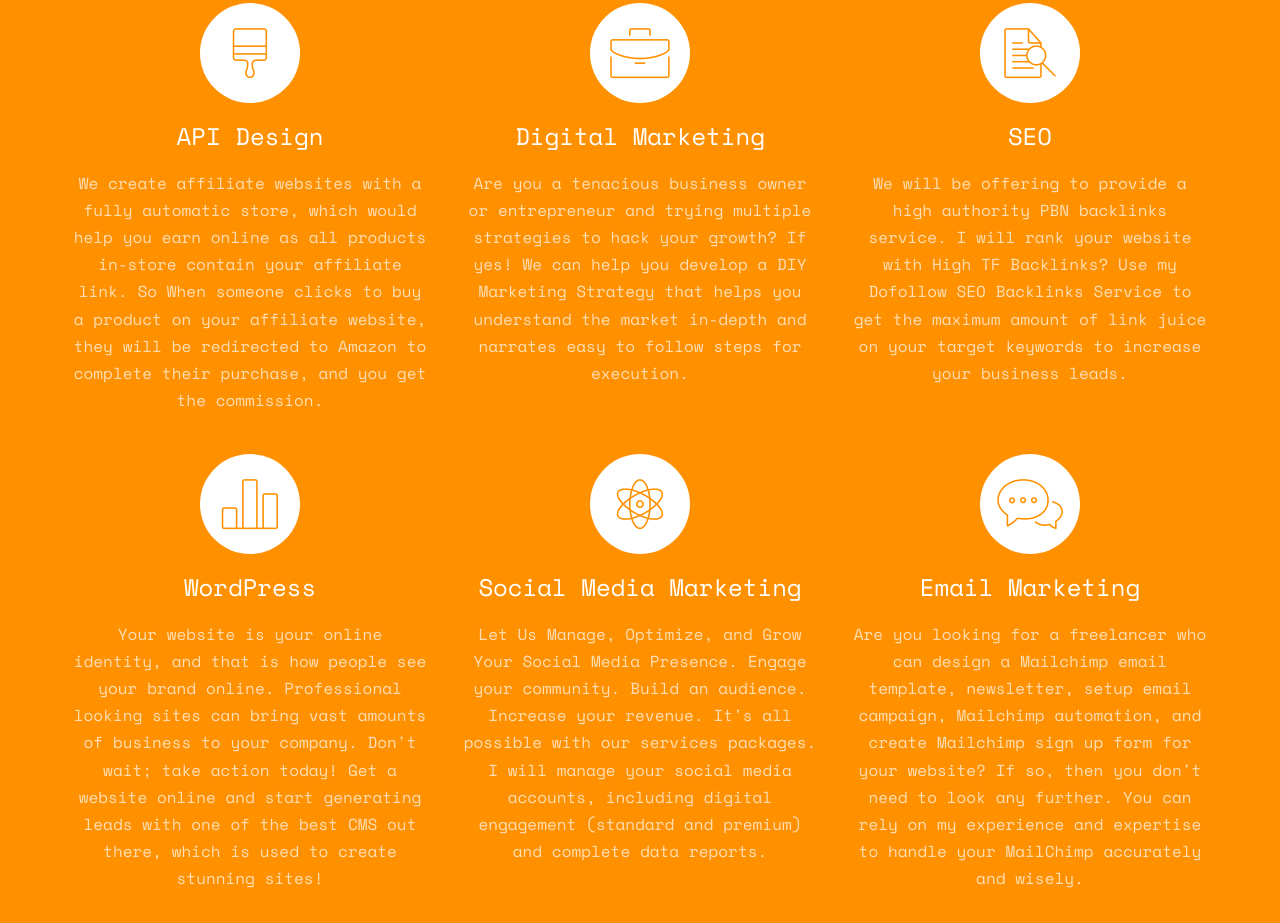
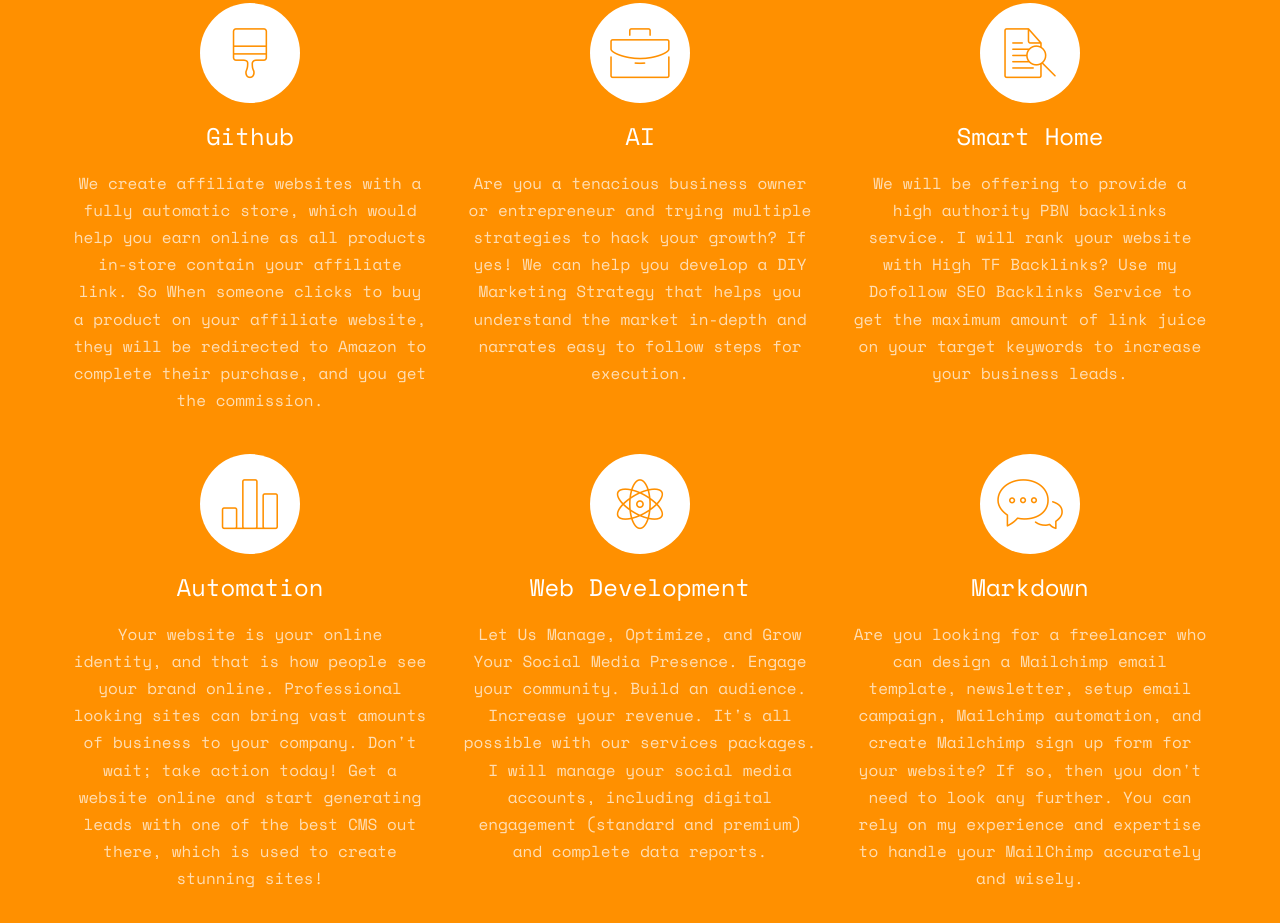
Before and after one commit to amaanmajeed/WebPortfolio, a plain HTML site: page index.html in a window 1280 px wide. Shown: the part 3459-4382 px from the top of the page. Drawn offline with nearby package versions, Linux system fonts and the light colour scheme; files whose address does not match are found by name.

Commit message:
Updated Services

```diff
--- a/index.html
+++ b/index.html
@@ -220,7 +220,7 @@
 								<i class="icon-paintbrush"></i>
 							</span>
 							<div class="feature-copy">
-								<h3>API Design</h3>
+								<h3>Github</h3>
 								<p>We create affiliate websites with a fully automatic store, which would help you earn online as all products in-store contain your affiliate link. So When someone clicks to buy a product on your affiliate website, they will be redirected to Amazon to complete their purchase, and you get the commission.</p>
 							</div>
 						</div>
@@ -232,7 +232,7 @@
 								<i class="icon-briefcase"></i>
 							</span>
 							<div class="feature-copy">
-								<h3>Digital Marketing</h3>
+								<h3>AI</h3>
 								<p>Are you a tenacious business owner or entrepreneur and trying multiple strategies to hack your growth? If yes! We can help you develop a DIY Marketing Strategy that helps you understand the market in-depth and narrates easy to follow steps for execution.</p>
 							</div>
 						</div>
@@ -244,7 +244,7 @@
 								<i class="icon-search"></i>
 							</span>
 							<div class="feature-copy">
-								<h3>SEO</h3>
+								<h3>Smart Home</h3>
 								<p>We will be offering to provide a high authority PBN backlinks service. I will rank your website with High TF Backlinks? Use my Dofollow SEO Backlinks Service to get the maximum amount of link juice on your target keywords to increase your business leads.</p>
 							</div>
 						</div>
@@ -260,7 +260,7 @@
 								<i class="icon-bargraph"></i>
 							</span>
 							<div class="feature-copy">
-								<h3>WordPress</h3>
+								<h3>Automation</h3>
 								<p>Your website is your online identity, and that is how people see your brand online. Professional looking sites can bring vast amounts of business to your company. Don't wait; take action today! Get a website online and start generating leads with one of the best CMS out there, which is used to create stunning sites!</p>
 							</div>
 						</div>
@@ -273,7 +273,7 @@
 								<i class="icon-genius"></i>
 							</span>
 							<div class="feature-copy">
-								<h3>Social Media Marketing</h3>
+								<h3>Web Development</h3>
 								<p>Let Us Manage, Optimize, and Grow Your Social Media Presence. Engage your community. Build an audience. Increase your revenue. It's all possible with our services packages. I will manage your social media accounts, including digital engagement (standard and premium) and complete data reports.</p>
 							</div>
 						</div>
@@ -285,7 +285,7 @@
 								<i class="icon-chat"></i>
 							</span>
 							<div class="feature-copy">
-								<h3>Email Marketing</h3>
+								<h3>Markdown</h3>
 								<p>Are you looking for a freelancer who can design a Mailchimp email template, newsletter, setup email campaign, Mailchimp automation, and create Mailchimp sign up form for your website? If so, then you don't need to look any further. You can rely on my experience and expertise to handle your MailChimp accurately and wisely.</p>
 							</div>
 						</div>
```
